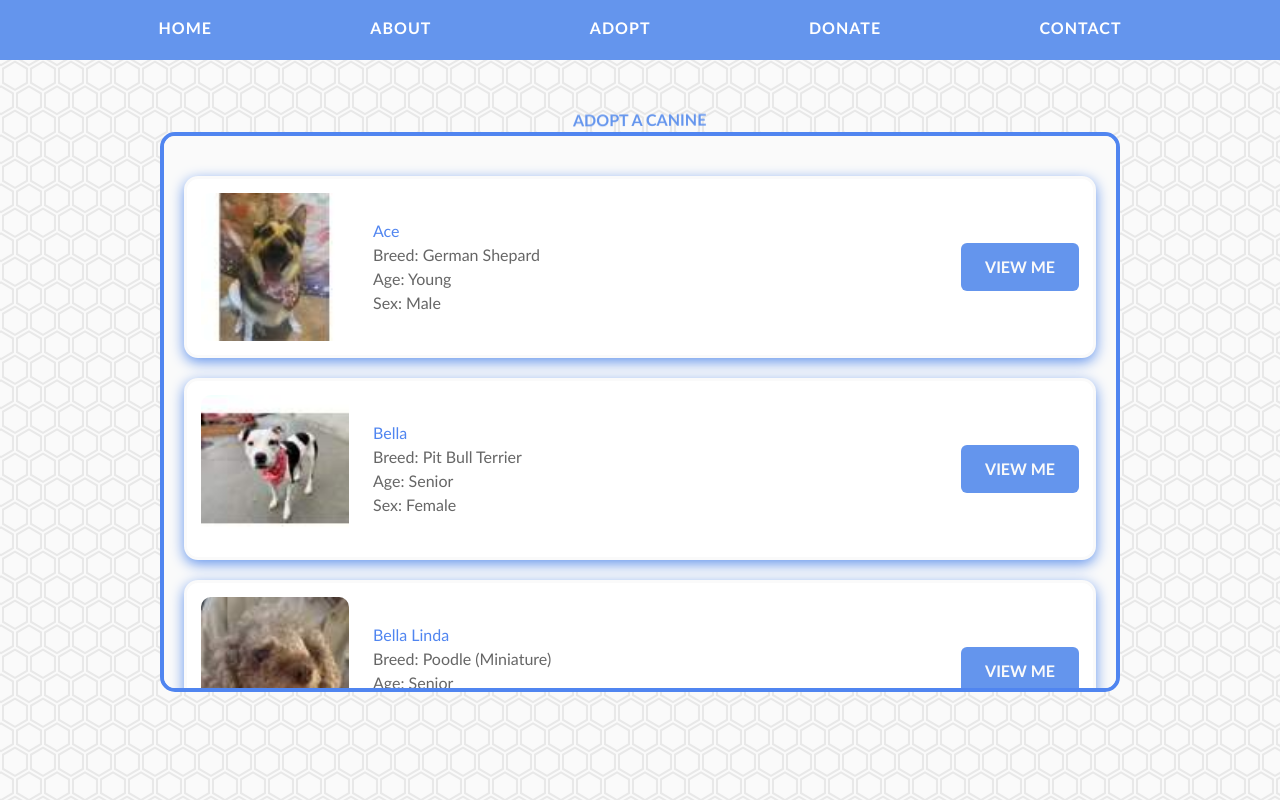
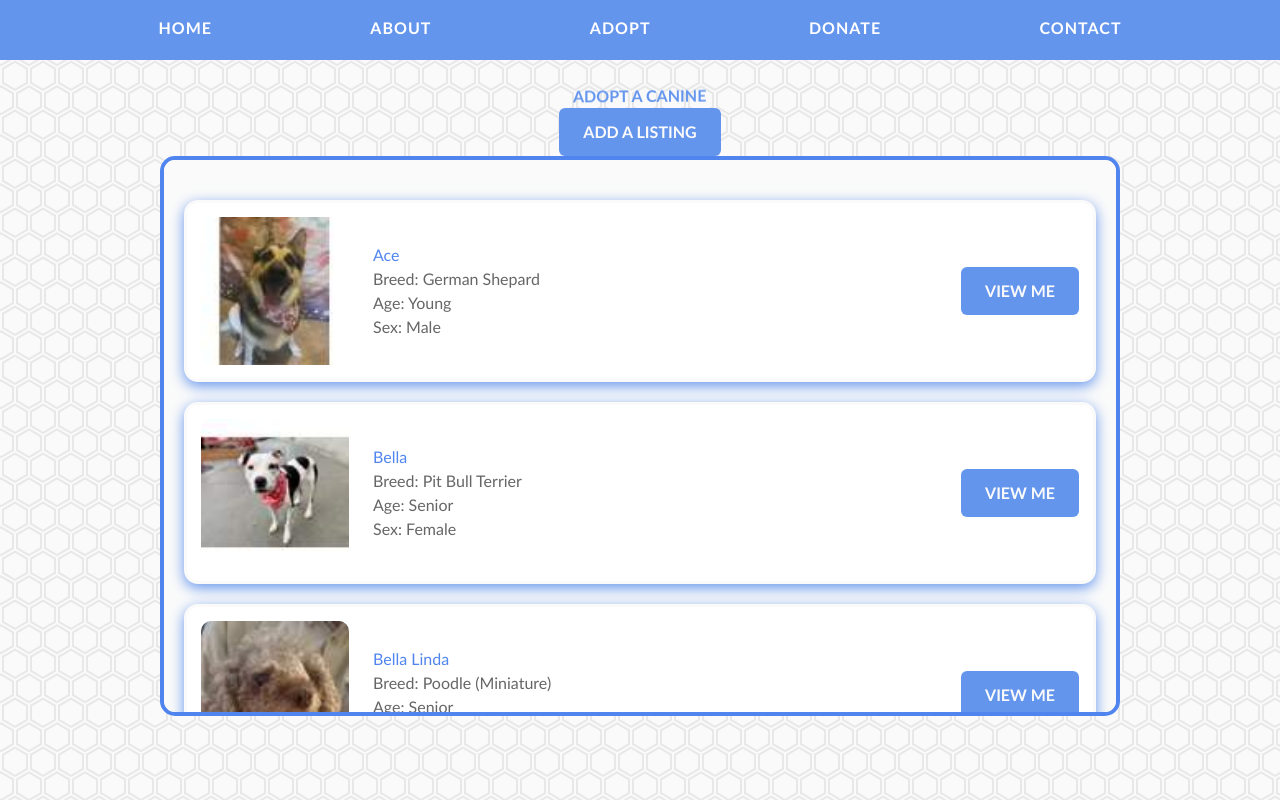
Before and after one commit to bootcamp-project-2026/bootcamp-app, a Next.js app: page /adopt in a window 1280 px wide. Built offline with nearby package versions, Linux system fonts and the light colour scheme.

Commit message:
feat: add adopt a canine button on adopt page (will link to a form)

```diff
--- a/src/app/adopt/page.tsx
+++ b/src/app/adopt/page.tsx
@@ -3,6 +3,7 @@ import { useEffect, useState } from "react";
 import { preload } from "react-dom";
 import styles from "./adopt.module.css";
 import CanineCard, { type Canine } from "../../components/CanineCard";
+import Link from "next/link";
 
 export default function AdoptPage() {
   preload("/hex-light.svg", { as: "image" });
@@ -51,6 +52,9 @@ export default function AdoptPage() {
   return (
     <main className={styles.page}>
       <p className={styles.title}>ADOPT A CANINE</p>
+      <Link href="/adopt/add-listing" className={styles.viewbutton}>
+        ADD A LISTING
+      </Link>
       <div className={styles.container}>
         {/* make one reusable card for every canine returned by the API */}
         {canines.map((canine) => (
```
